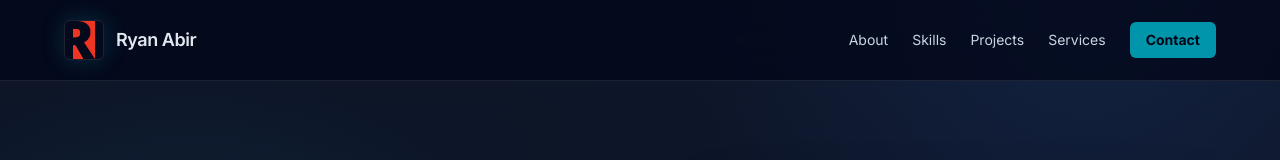
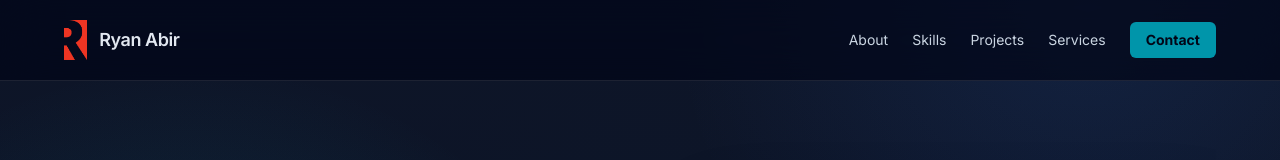
Before and after one commit to RyanAbir/RyanAbirPortfolio, a Next.js app: page / in a window 1280 px wide. Shown: the top 160 px of the page. Built offline with nearby package versions, Linux system fonts and the light colour scheme.

Commit message:
Refine navbar logo styling

```diff
--- a/components/Navbar.tsx
+++ b/components/Navbar.tsx
@@ -21,11 +21,11 @@ export default function Navbar() {
         >
           <Image
             alt="Ryan Abir Logo"
-            className="h-10 w-10 rounded-md border border-white/10 object-contain shadow-[0_0_24px_rgba(34,211,238,0.18)]"
+            className="h-10 w-auto object-contain"
             height={40}
             priority
             src="/logo/logo.png"
-            width={40}
+            width={64}
           />
           <span>{SITE_NAME}</span>
         </Link>
```
